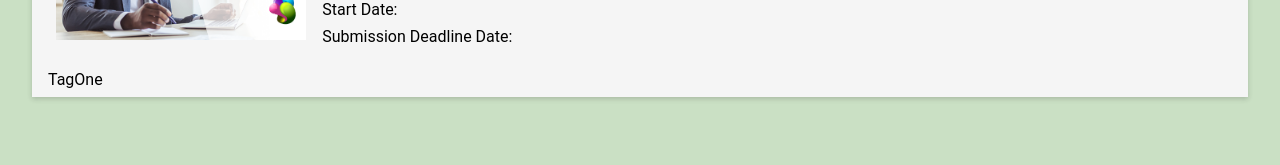
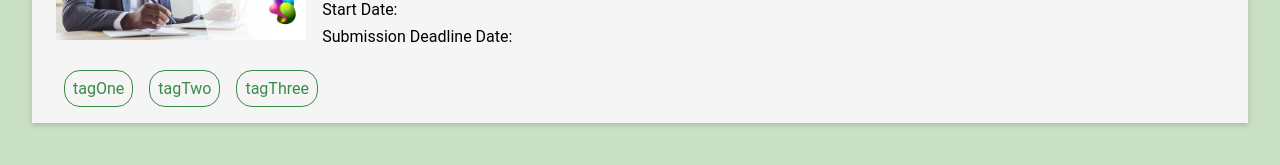
Before and after one commit to haphamo/Prepr_Front_End_Dev_Work_Challenge, a React (Create React App) app: page /labs/lab/7 in a window 1280 px wide. Shown: the part 369-534 px from the top of the page. Built offline with nearby package versions, Linux system fonts and the light colour scheme.

Commit message:
Completed Tags component with fixture data

```diff
--- a/src/components/CardDetails.js
+++ b/src/components/CardDetails.js
@@ -2,6 +2,7 @@ import React from 'react';
 import { useParams } from 'react-router-dom';
 import { data } from '../data/Explore_Data.js';
 import './CardDetails.css'
+import Tags from './Tags.js'
 
 export default function CardDetails() {
   let { id } = useParams()
@@ -30,7 +31,7 @@ export default function CardDetails() {
         </div>
         <div className="top-section-footer">
           <div className="challenge-tags">
-              TagOne
+              <Tags />
           </div>
         </div>
       </div>
--- /dev/null
+++ b/src/components/Tags.css
@@ -0,0 +1,11 @@
+.tag {
+  padding: 0.5em;
+  color: rgb(58, 138, 71);
+  border: solid 1px rgb(58, 138, 71);
+  border-radius: 1em;
+  max-width: 4em;
+}
+
+.all-tags {
+  display: flex;
+}
--- /dev/null
+++ b/src/components/Tags.js
@@ -0,0 +1,19 @@
+import React from 'react';
+import './Tags.css'
+
+export default function Tags() {
+  const fixture = ['tagOne', 'tagTwo', 'tagThree']
+  const allTags = fixture.map(tag => {
+    return(
+      <div className="tag">
+        {tag}
+      </div>
+    )
+  })
+  return(
+    <div className="all-tags">
+      {allTags}
+    </div>
+  )
+
+}
```
